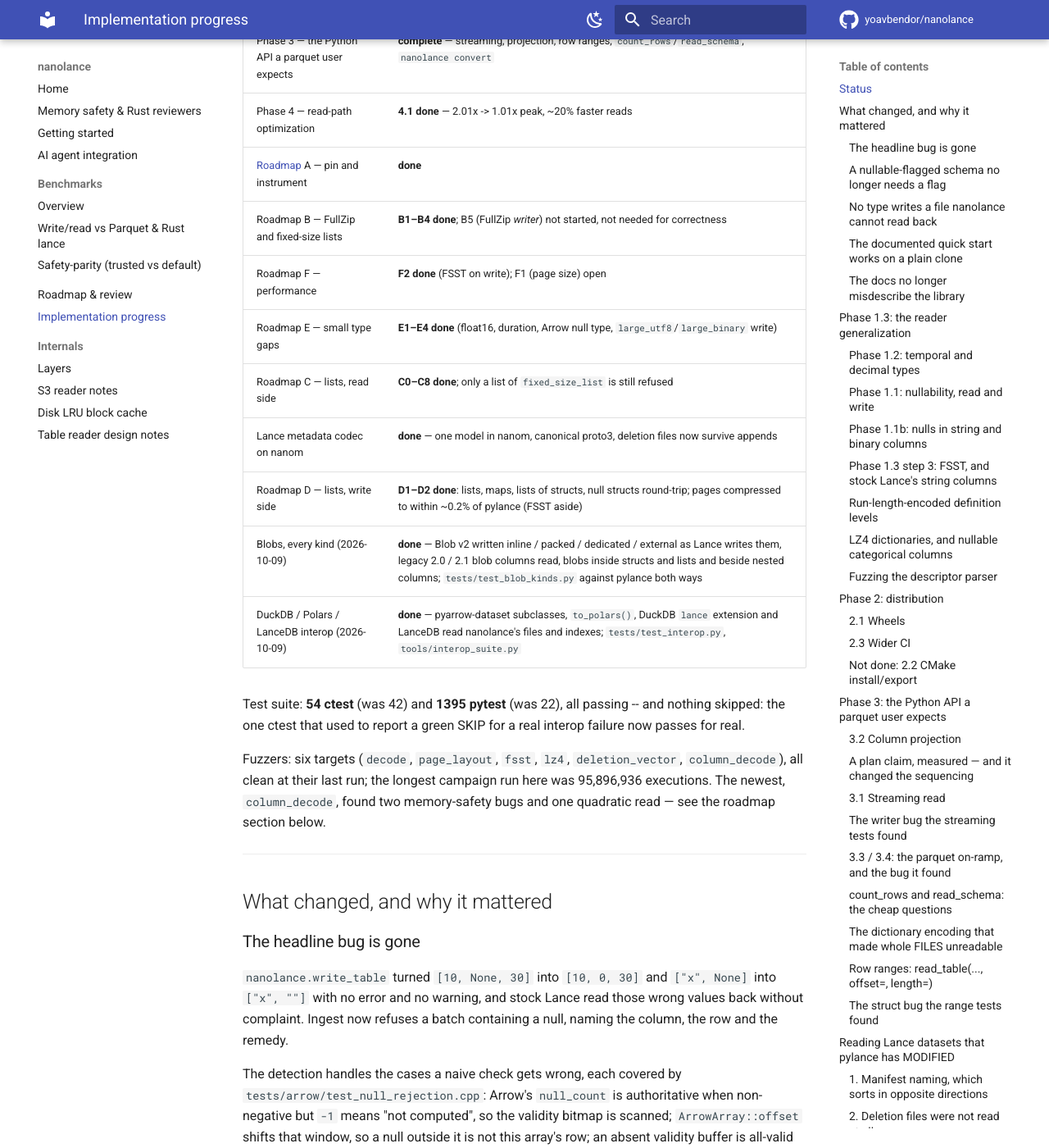
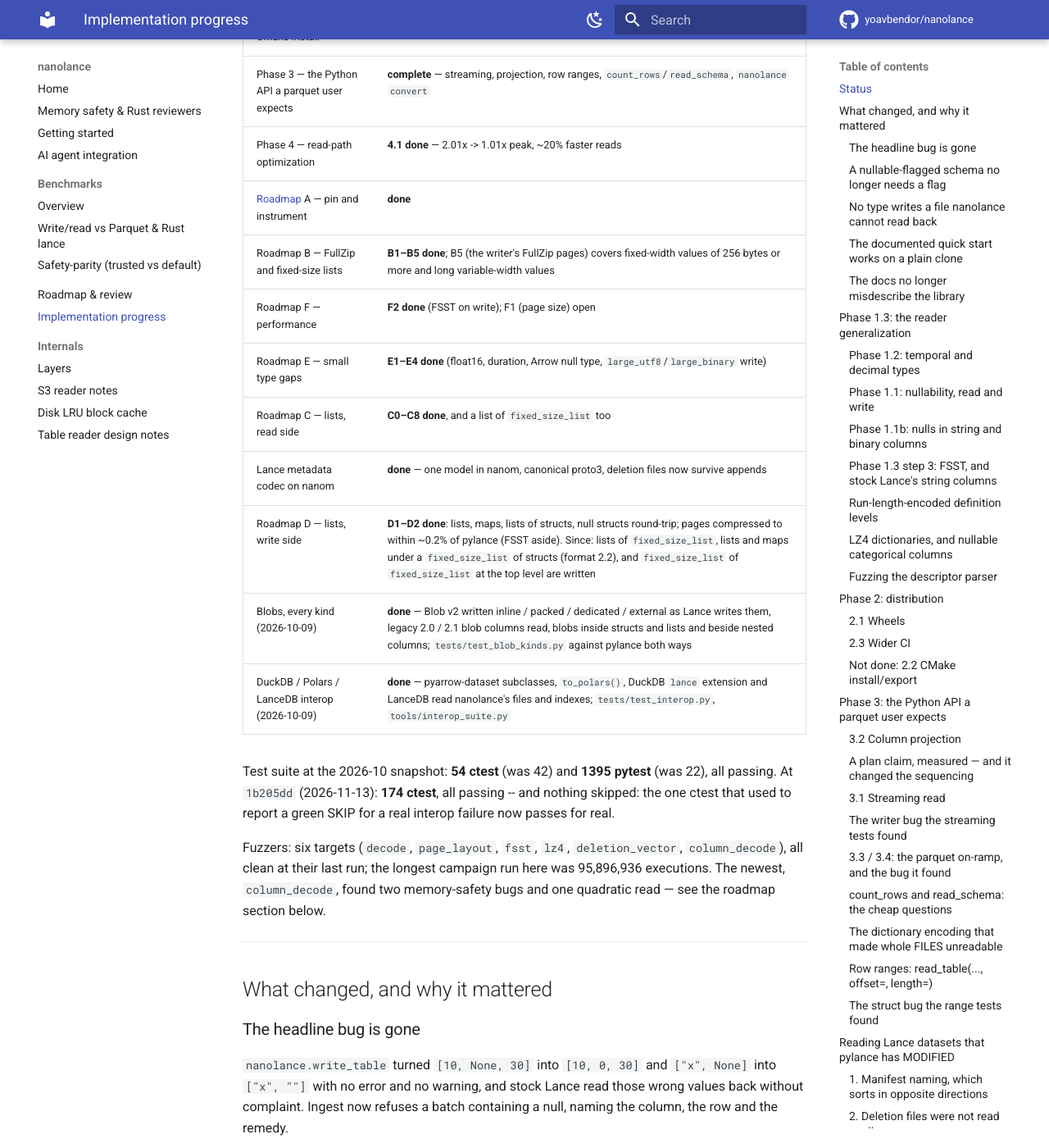
Before and after one commit to yoavbendor/nanolance, an MkDocs documentation site: the page built from docs/PROGRESS.md, in a window 1280 px wide and 1400 px high, scrolled down 1051 px. Shown: the whole window at 82% size. Built offline with MkDocs 1.6.1 and Material for MkDocs 9.7.7, drawn with Linux system fonts in a browser that asks for light colours; comment, search, counter and statistics services are not loaded; some of the changed text lies outside the part shown.

Commit message:
docs: Mark the progress log's status table for this round
The status table still said a null struct is refused and that B5 and
the list of fixed_size_list are open; both are done. The test count now
also gives the current ctest total (174, all passing at 1b205dd).

Co-Authored-By: Claude Haiku 5.5 <noreply@anthropic.com>
Claude-Session: https://claude.ai/code/session_01RDWGuPehY2BXmNvLtVWw9M

```diff
--- a/docs/PROGRESS.md
+++ b/docs/PROGRESS.md
@@ -16,22 +16,22 @@ branch; commands to reproduce are in the plan or the commit messages. Test count
 | 0.5 Repo slim-down | done for the unambiguous 5.5 MB; the 15.4 MB capture left in place by decision |
 | **Phase 1.3 — read stock-Lance files** | **all three steps done** (parse, oracle, dispatch, FSST) |
 | Fuzz coverage for the descriptor parser | done — found one real bug in 25 executions |
-| 1.1 Real nullability | **done**, read and write, fixed- and variable-width; a null struct is still refused |
+| 1.1 Real nullability | **done**, read and write, fixed- and variable-width; null structs are written and read too (roadmap D) |
 | 1.2 timestamp / date / time / decimal | **done** — plus a pre-existing width-declaration bug it exposed |
 | Phase 2 — wheels, CMake install | **2.1 wheels and 2.3 CI done**; 2.2 install/export deliberately not |
 | Phase 3 — the Python API a parquet user expects | **complete** — streaming, projection, row ranges, `count_rows`/`read_schema`, `nanolance convert` |
 | Phase 4 — read-path optimization | **4.1 done** — 2.01x -> 1.01x peak, ~20% faster reads |
 | [Roadmap](ROADMAP.md) A — pin and instrument | **done** |
-| Roadmap B — FullZip and fixed-size lists | **B1–B4 done**; B5 (FullZip *writer*) not started, not needed for correctness |
+| Roadmap B — FullZip and fixed-size lists | **B1–B5 done**; B5 (the writer's FullZip pages) covers fixed-width values of 256 bytes or more and long variable-width values |
 | Roadmap F — performance | **F2 done** (FSST on write); F1 (page size) open |
 | Roadmap E — small type gaps | **E1–E4 done** (float16, duration, Arrow null type, `large_utf8`/`large_binary` write) |
-| Roadmap C — lists, read side | **C0–C8 done**; only a list of `fixed_size_list` is still refused |
+| Roadmap C — lists, read side | **C0–C8 done**, and a list of `fixed_size_list` too |
 | Lance metadata codec on nanom | **done** — one model in nanom, canonical proto3, deletion files now survive appends |
-| Roadmap D — lists, write side | **D1–D2 done**: lists, maps, lists of structs, null structs round-trip; pages compressed to within ~0.2% of pylance (FSST aside) |
+| Roadmap D — lists, write side | **D1–D2 done**: lists, maps, lists of structs, null structs round-trip; pages compressed to within ~0.2% of pylance (FSST aside). Since: lists of `fixed_size_list`, lists and maps under a `fixed_size_list` of structs (format 2.2), and `fixed_size_list` of `fixed_size_list` at the top level are written |
 | Blobs, every kind (2026-10-09) | **done** — Blob v2 written inline / packed / dedicated / external as Lance writes them, legacy 2.0 / 2.1 blob columns read, blobs inside structs and lists and beside nested columns; `tests/test_blob_kinds.py` against pylance both ways |
 | DuckDB / Polars / LanceDB interop (2026-10-09) | **done** — pyarrow-dataset subclasses, `to_polars()`, DuckDB `lance` extension and LanceDB read nanolance's files and indexes; `tests/test_interop.py`, `tools/interop_suite.py` |
 
-Test suite: **54 ctest** (was 42) and **1395 pytest** (was 22), all passing -- and nothing skipped: the one
+Test suite at the 2026-10 snapshot: **54 ctest** (was 42) and **1395 pytest** (was 22), all passing. At `1b205dd` (2026-11-13): **174 ctest**, all passing -- and nothing skipped: the one
 ctest that used to report a green SKIP for a real interop failure now passes for real.
 
 Fuzzers: six targets (`decode`, `page_layout`, `fsst`, `lz4`, `deletion_vector`, `column_decode`),
@@ -1921,9 +1921,7 @@ full decode chain" — true only of the chain up to the footer — now says what
    CI's seeds went from 15 to 1,458 inputs a second. `test_a_large_fsst_page_reads_in_linear_time`
    pins it: 100,000 strings took 21 s before the fix and must now read in under 3.
 
-Still open from these phases: B5 (writing FullZip — nanolance writes long strings as MiniBlock,
-which stock Lance reads, pinned by `str_long` in the write matrix), element nulls on write, and
-page size: nanolance writes ~10 rows per page for a 768-dim float32 vector (roadmap F1).
+Still open from these phases (as of 2026-10; B5 and element nulls on write are done since, see the status table): page size: nanolance writes ~10 rows per page for a 768-dim float32 vector (roadmap F1).
 
 ## Roadmap phase C: reading list columns
 
```
